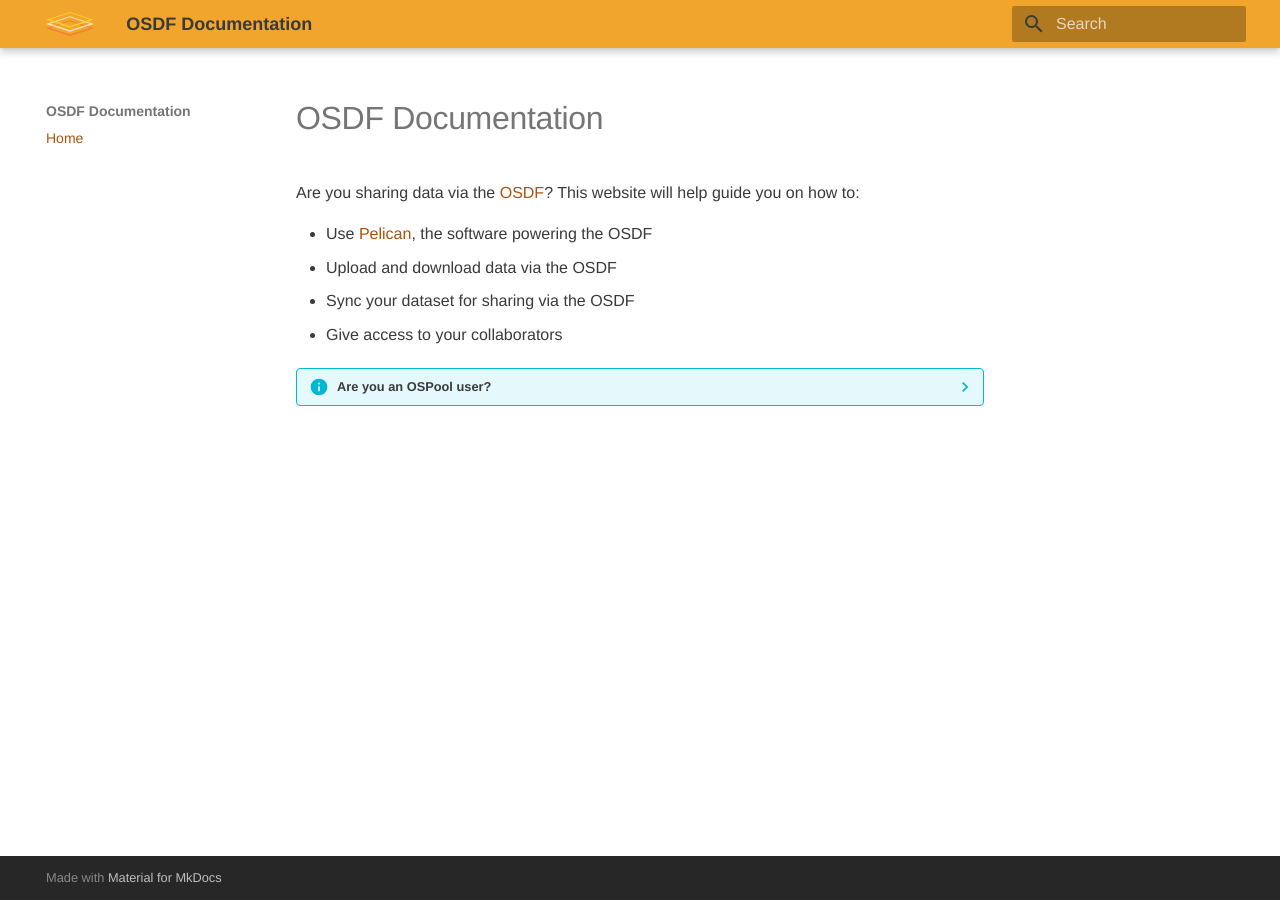
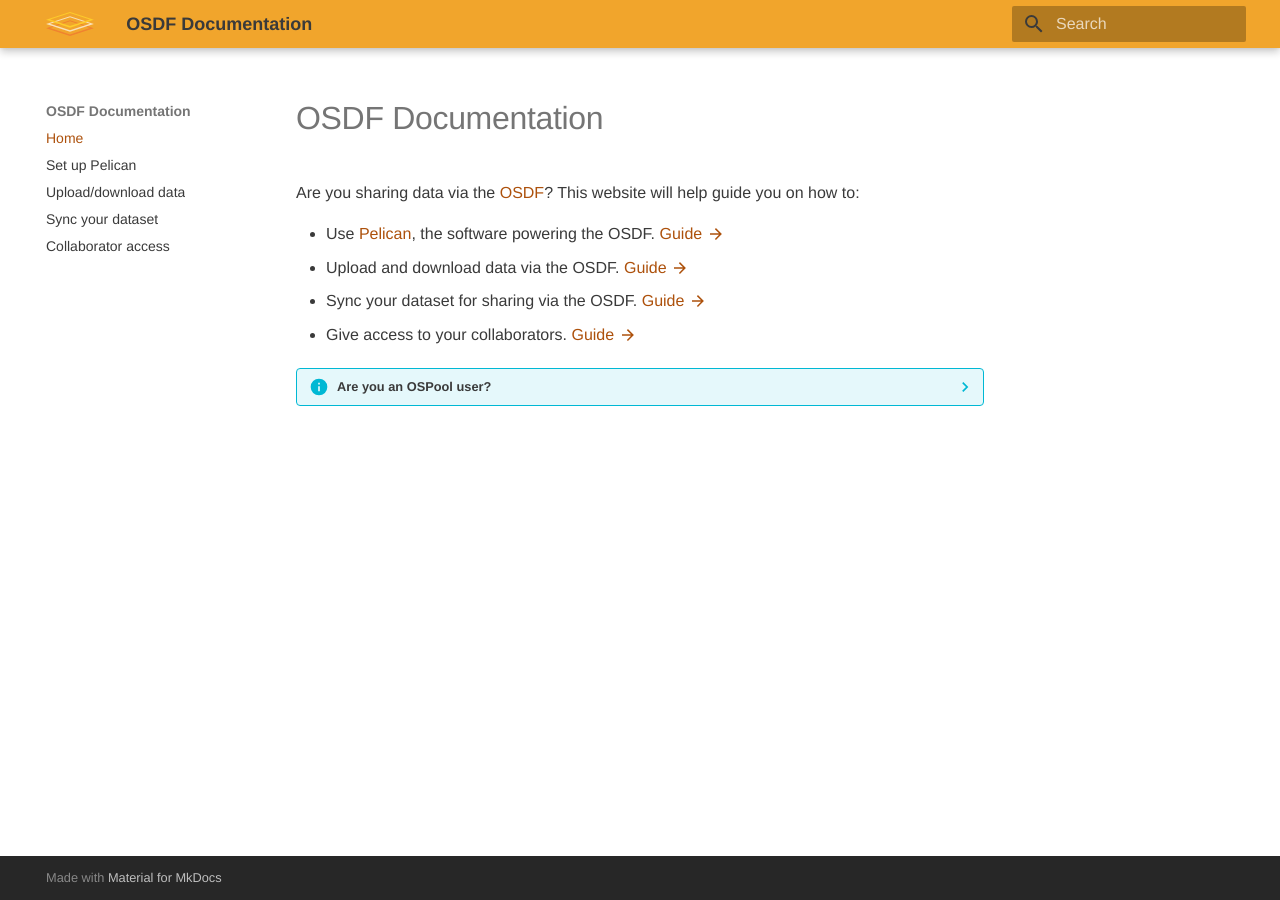
Before and after one commit to osg-htc/osdf-docs, an MkDocs documentation site: the page built from docs/index.md, in a window 1280 px wide. Built offline with MkDocs 1.6.1 and Material for MkDocs 9.7.7, drawn with Linux system fonts in a browser that asks for light colours.

Commit message:
Add outline and enable icons

```diff
--- a/docs/index.md
+++ b/docs/index.md
@@ -3,10 +3,10 @@
 Are you sharing data via the [OSDF](https://osg-htc.org/services/osdf)?
 This website will help guide you on how to:
 
-* Use [Pelican](https://pelicanplatform.org), the software powering the OSDF
-* Upload and download data via the OSDF
-* Sync your dataset for sharing via the OSDF
-* Give access to your collaborators
+* Use [Pelican](https://pelicanplatform.org), the software powering the OSDF. [Guide :material-arrow-right:](pelican-client)
+* Upload and download data via the OSDF. [Guide :material-arrow-right:](upload-download)
+* Sync your dataset for sharing via the OSDF. [Guide :material-arrow-right:](sync-dataset)
+* Give access to your collaborators. [Guide :material-arrow-right:](collaborators)
 
 ??? info "Are you an OSPool user?"
 
--- a/mkdocs.yml
+++ b/mkdocs.yml
@@ -21,10 +21,17 @@
   - toc:
       permalink: True
   - footnotes
+  - pymdownx.emoji:
+      emoji_index: !!python/name:material.extensions.emoji.twemoji
+      emoji_generator: !!python/name:material.extensions.emoji.to_svg
 
 extra_css:
   - stylesheets/code-highlight.css
   - stylesheets/osg.css
 
 nav:
-  - Home:                           index.md
+  - Home: index.md
+  - Set up Pelican: pelican-client.md
+  - Upload/download data: upload-download.md
+  - Sync your dataset: sync-dataset.md
+  - Collaborator access: collaborators.md
```
Also changed, not shown: docs/collaborators.md (added), docs/pelican-client.md (added), docs/sync-dataset.md (added), docs/upload-download.md (added).
